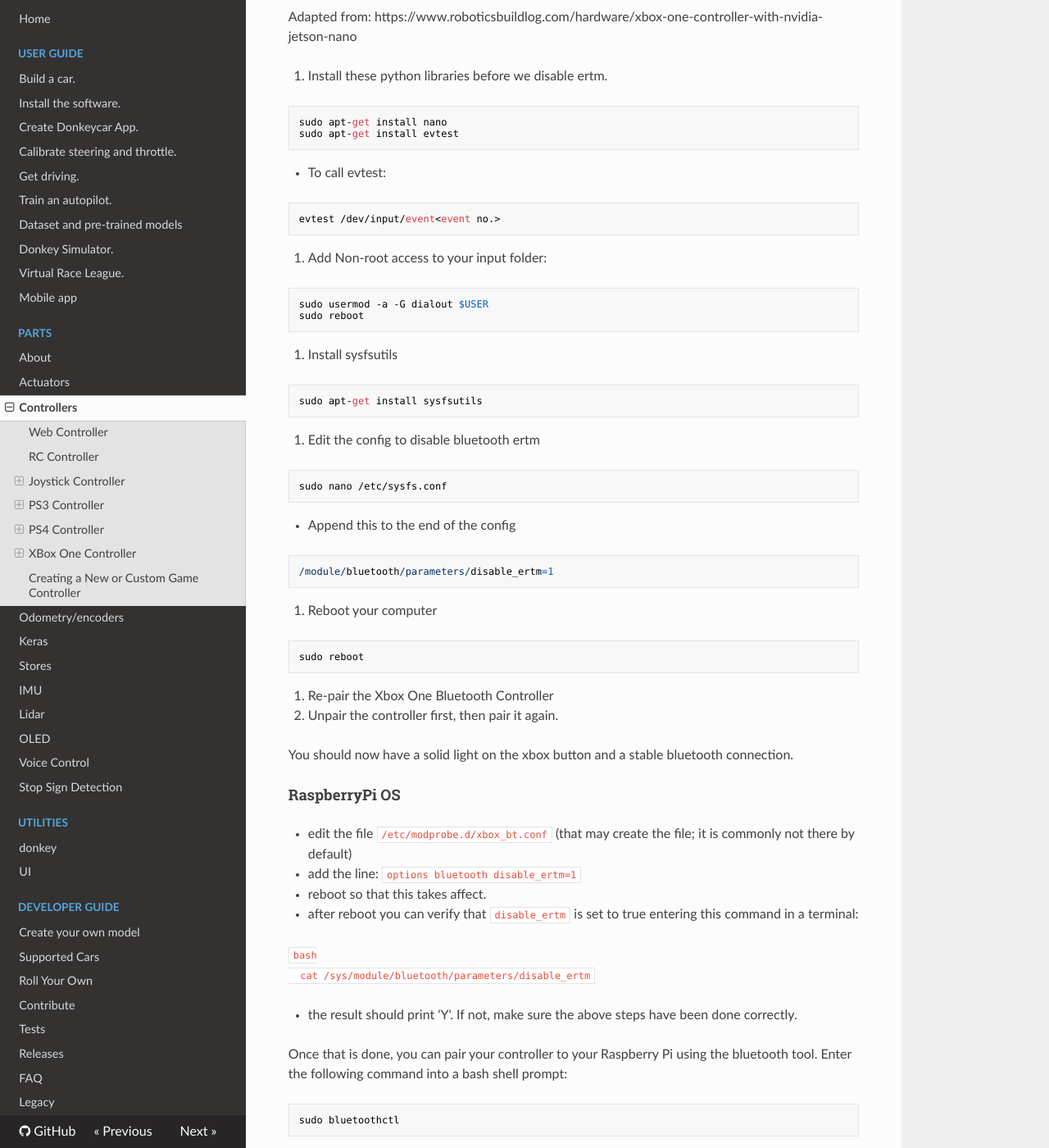
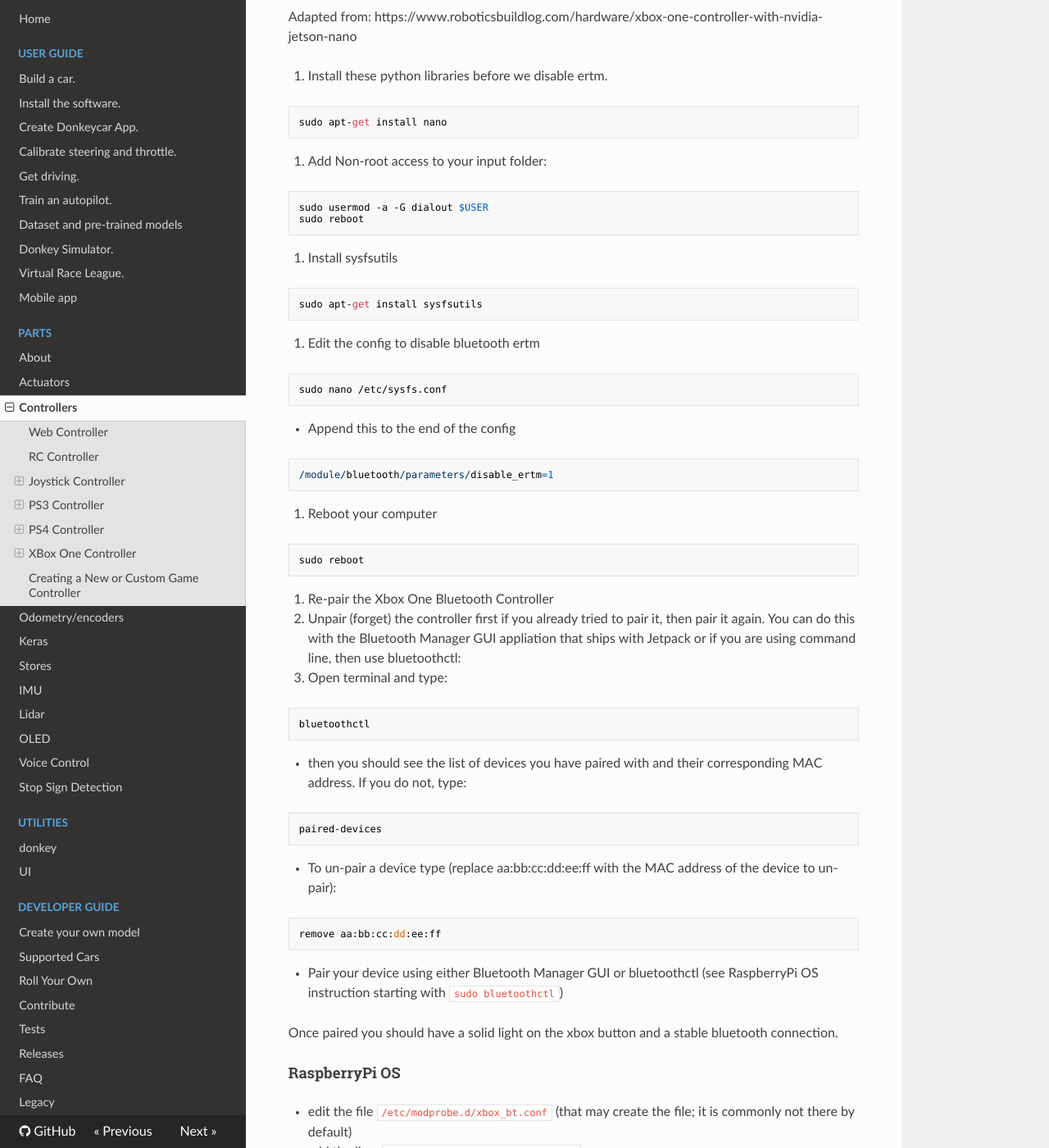
Before and after one commit to autorope/donkeydocs, an MkDocs documentation site: the page built from docs/parts/controllers.md, in a window 1280 px wide and 1400 px high, scrolled down 5643 px. Shown: the whole window at 82% size. Built offline with MkDocs 1.6.1, drawn with Linux system fonts in a browser that asks for light colours; nearby versions of some CDN libraries; old or Windows-style settings are respelled for this version of MkDocs.

Commit message:
Added instructions for unpairing (forgetting)

````diff
--- a/docs/parts/controllers.md
+++ b/docs/parts/controllers.md
@@ -202,12 +202,6 @@ Adapted from: https://www.roboticsbuildlog.com/hardware/xbox-one-controller-with
 1. Install these python libraries before we disable ertm.
 ```
 sudo apt-get install nano
-sudo apt-get install evtest
-```
-
-- To call evtest:
-```
-evtest /dev/input/event<event no.>
 ```
 
 2. Add Non-root access to your input folder:
@@ -233,9 +227,23 @@ sudo nano /etc/sysfs.conf
 sudo reboot
 ```
 6. Re-pair the Xbox One Bluetooth Controller
-- Unpair the controller first, then pair it again.
+- Unpair (forget) the controller first if you already tried to pair it, then pair it again.  You can do this with the Bluetooth Manager GUI appliation that ships with Jetpack or if you are using command line, then use bluetoothctl:
 
-You should now have a solid light on the xbox button and a stable bluetooth connection.
+  - Open terminal and type:
+```
+bluetoothctl
+```
+  - then you should see the list of devices you have paired with and their corresponding MAC address. If you do not, type:
+```
+paired-devices
+```
+  - To un-pair a device type (replace aa:bb:cc:dd:ee:ff with the MAC address of the device to un-pair):
+```
+remove aa:bb:cc:dd:ee:ff
+```
+- Pair your device using either Bluetooth Manager GUI or bluetoothctl (see RaspberryPi OS instruction starting with `sudo bluetoothctl`)
+
+Once paired you should have a solid light on the xbox button and a stable bluetooth connection.
 
 
 #### **RaspberryPi OS**
````
